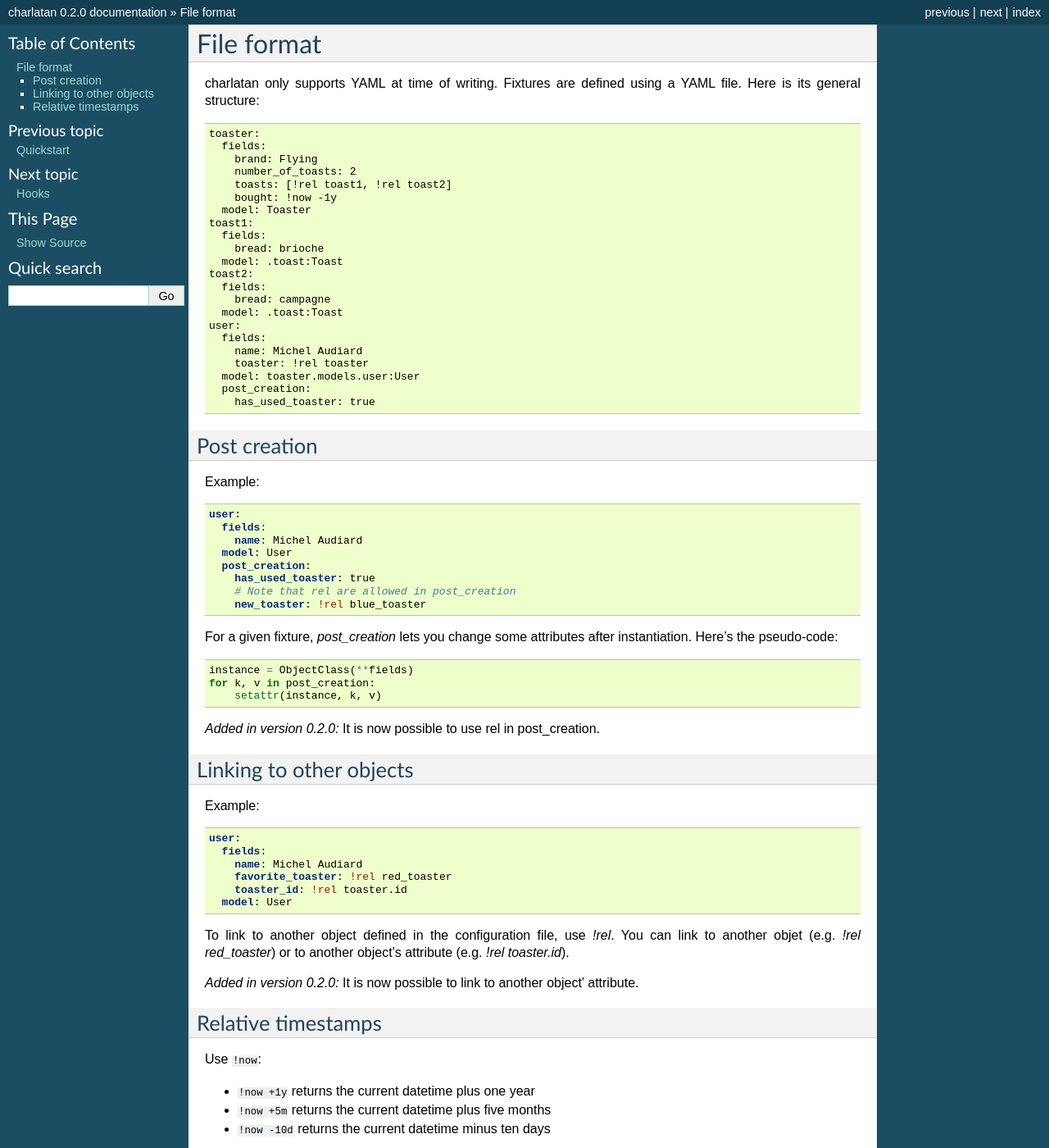
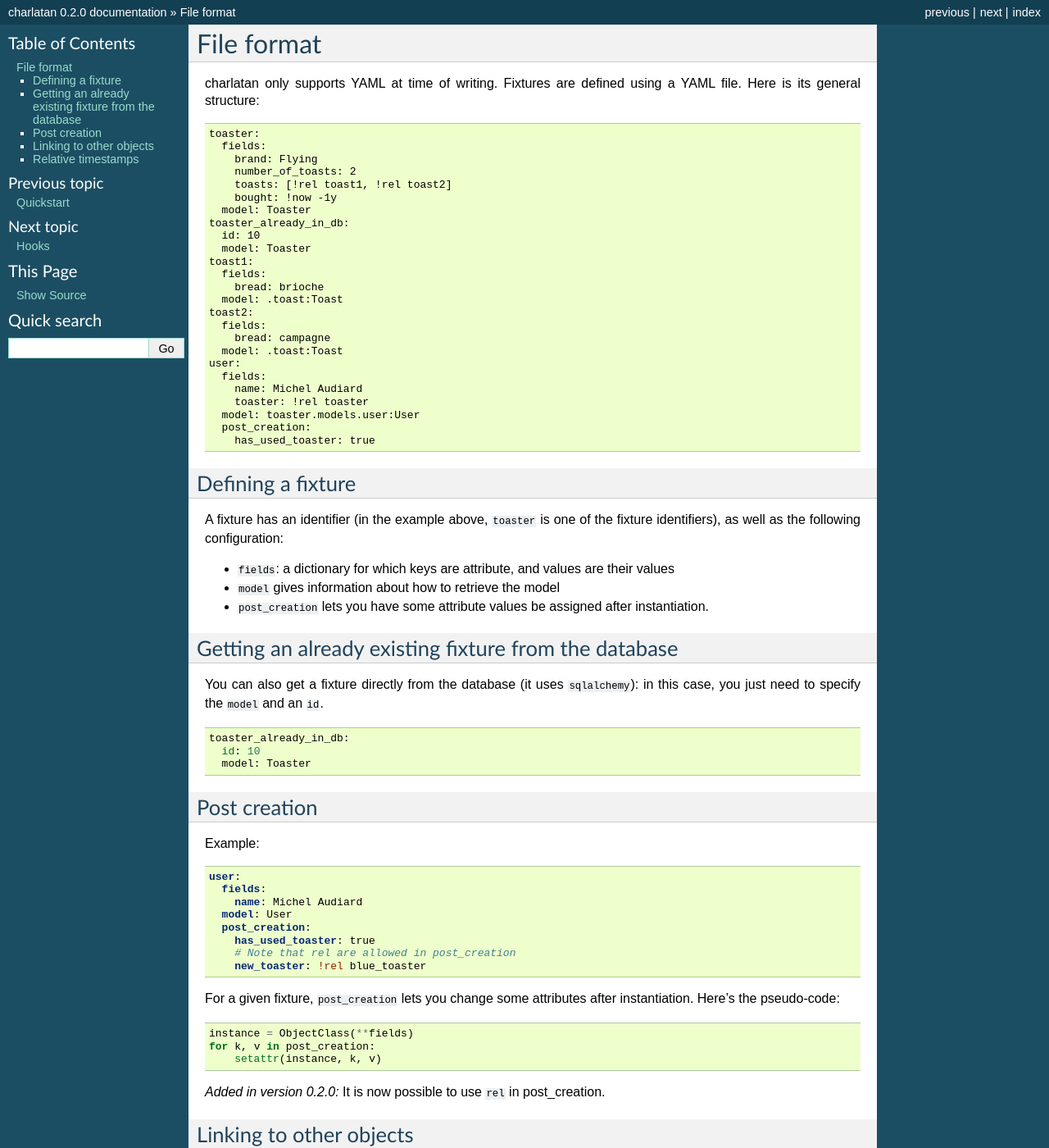
Before and after one commit to uber/charlatan, a Sphinx documentation site: the page built from docs/file-format.rst, in a window 1280 px wide and 1400 px high. Shown: the whole window at 82% size. Built offline with Sphinx 7.4.7, drawn with Linux system fonts in a browser that asks for light colours; the version number is read from the project's files by our own code; some of the changed text lies outside the part shown.

Commit message:
Add documentation about getting fixture from id

```diff
--- a/docs/examples/fixtures.yaml
+++ b/docs/examples/fixtures.yaml
@@ -4,6 +4,9 @@ toaster:
     number_of_toasts: 2
     toasts: [!rel toast1, !rel toast2]
     bought: !now -1y
+  model: Toaster
+toaster_already_in_db:
+  id: 10
   model: Toaster
 toast1:
   fields:
--- /dev/null
+++ b/docs/examples/fixtures_id.yaml
@@ -0,0 +1,3 @@
+toaster_already_in_db:
+  id: 10
+  model: Toaster
--- a/docs/file-format.rst
+++ b/docs/file-format.rst
@@ -7,8 +7,29 @@ Fixtures are defined using a YAML file. Here is its general structure:
 .. include:: examples/fixtures.yaml
     :code: yaml
 
+
+Defining a fixture
+------------------
+
+A fixture has an identifier (in the example above, ``toaster`` is one of
+the fixture identifiers), as well as the following configuration:
+
+* ``fields``: a dictionary for which keys are attribute, and values are their
+  values
+* ``model`` gives information about how to retrieve the model
+* ``post_creation`` lets you have some attribute values be assigned after
+  instantiation.
+
+Getting an already existing fixture from the database
+-----------------------------------------------------
+
+You can also get a fixture directly from the database (it uses ``sqlalchemy``):
+in this case, you just need to specify the ``model`` and an ``id``.
+
+.. include:: examples/fixtures_id.yaml
+    :code: yaml
+
 .. _post_creation:
-
 Post creation
 -------------
 
@@ -25,7 +46,7 @@ Example:
         # Note that rel are allowed in post_creation
         new_toaster: !rel blue_toaster
 
-For a given fixture, `post_creation` lets you change some attributes after
+For a given fixture, ``post_creation`` lets you change some attributes after
 instantiation. Here's the pseudo-code:
 
 .. code-block:: python
@@ -35,7 +56,7 @@ instantiation. Here's the pseudo-code:
         setattr(instance, k, v)
 
 .. versionadded:: 0.2.0
-    It is now possible to use rel in post_creation.
+    It is now possible to use ``rel`` in post_creation.
 
 Linking to other objects
 ------------------------
@@ -51,9 +72,9 @@ Example:
         toaster_id: !rel toaster.id
       model: User
 
-To link to another object defined in the configuration file, use `!rel`. You
-can link to another objet (e.g. `!rel red_toaster`) or to another object's
-attribute (e.g. `!rel toaster.id`).
+To link to another object defined in the configuration file, use ``!rel``. You
+can link to another objet (e.g. ``!rel red_toaster``) or to another object's
+attribute (e.g. ``!rel toaster.id``).
 
 .. versionadded:: 0.2.0
    It is now possible to link to another object' attribute.
```
Also changed, not shown: fabfile.py (+8 -0 lines).
